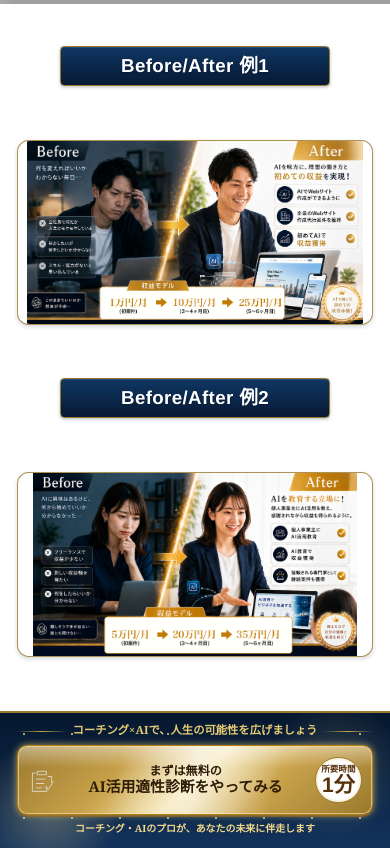
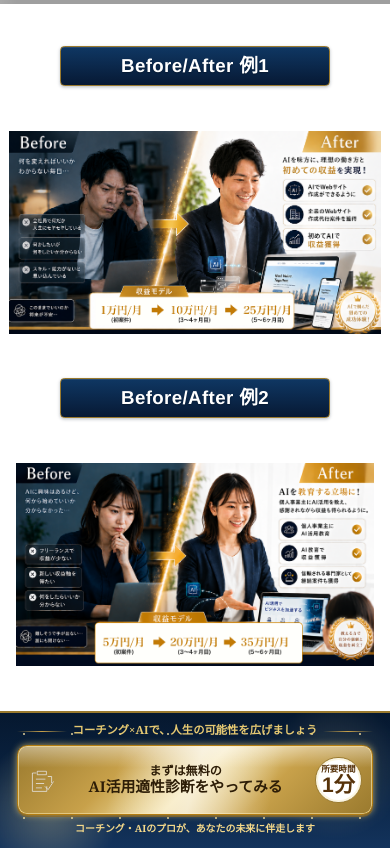
Before and after one commit to Yusuke-yam/ignite-lp-renewal, a Next.js app: page / in a window 390 px wide. Shown: the part 840-1688 px from the top of the page. Built offline with nearby package versions, Linux system fonts and the light colour scheme; grey boxes are pictures that could not be loaded.

Commit message:
fix: モバイル版Before/After画像を全幅表示に変更

```diff
--- a/app/globals.css
+++ b/app/globals.css
@@ -715,16 +715,18 @@ a {
 
   .caseImage {
     height: 100%;
-    border-radius: 12px;
+    border-radius: 0;
   }
 
   .caseVisual {
     position: relative;
     inset: auto;
-    width: calc(100% - (var(--mobile-gutter) * 2));
-    max-width: min(620px, calc((100svh - 305px) * 0.98));
+    width: 100%;
+    max-width: none;
     aspect-ratio: 941 / 489;
-    border-radius: clamp(10px, 3vw, 14px);
+    border-radius: 0;
+    border: none;
+    box-shadow: none;
   }
 
   .mobileCaseCta {
```
